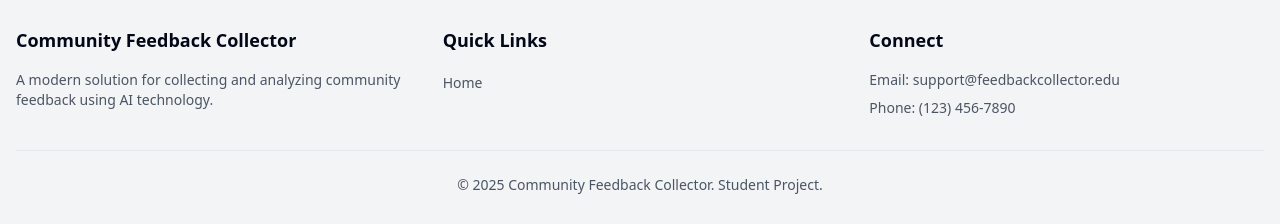
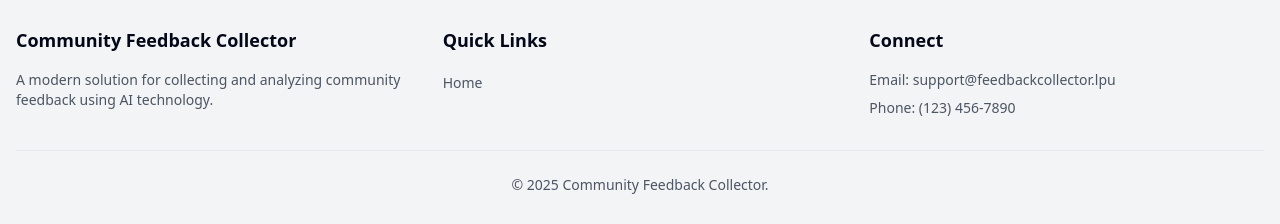
Before and after one commit to Bharadwaj-baz/feedback-beacon-project, a React (Vite) app: page / in a window 1280 px wide. Shown: the part 1306-1530 px from the top of the page. Built offline with nearby package versions, Linux system fonts and the light colour scheme.

Commit message:
Update Footer component
Update the footer with new content.

```diff
--- a/src/components/Footer.tsx
+++ b/src/components/Footer.tsx
@@ -30,7 +30,7 @@ export const Footer = () => {
           <div>
             <h3 className="text-lg font-semibold mb-4">Connect</h3>
             <p className="text-gray-600 text-sm mb-2">
-              Email: support@feedbackcollector.edu
+              Email: support@feedbackcollector.lpu
             </p>
             <p className="text-gray-600 text-sm">
               Phone: (123) 456-7890
@@ -40,7 +40,7 @@ export const Footer = () => {
 
         <div className="border-t border-gray-200 mt-8 pt-6 text-center">
           <p className="text-gray-600 text-sm">
-            © {currentYear} Community Feedback Collector. Student Project.
+            © {currentYear} Community Feedback Collector.
           </p>
         </div>
       </div>
```
